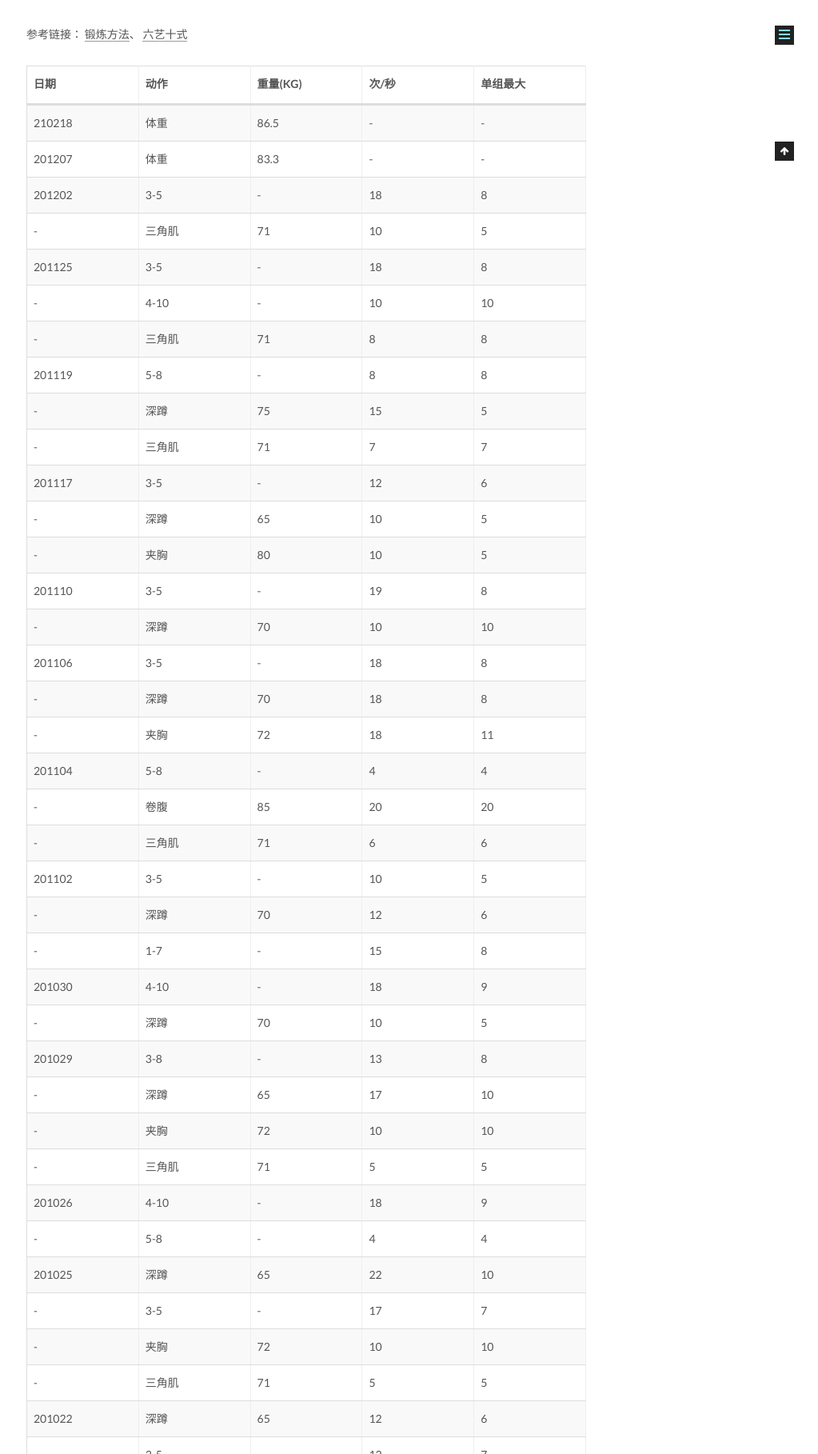
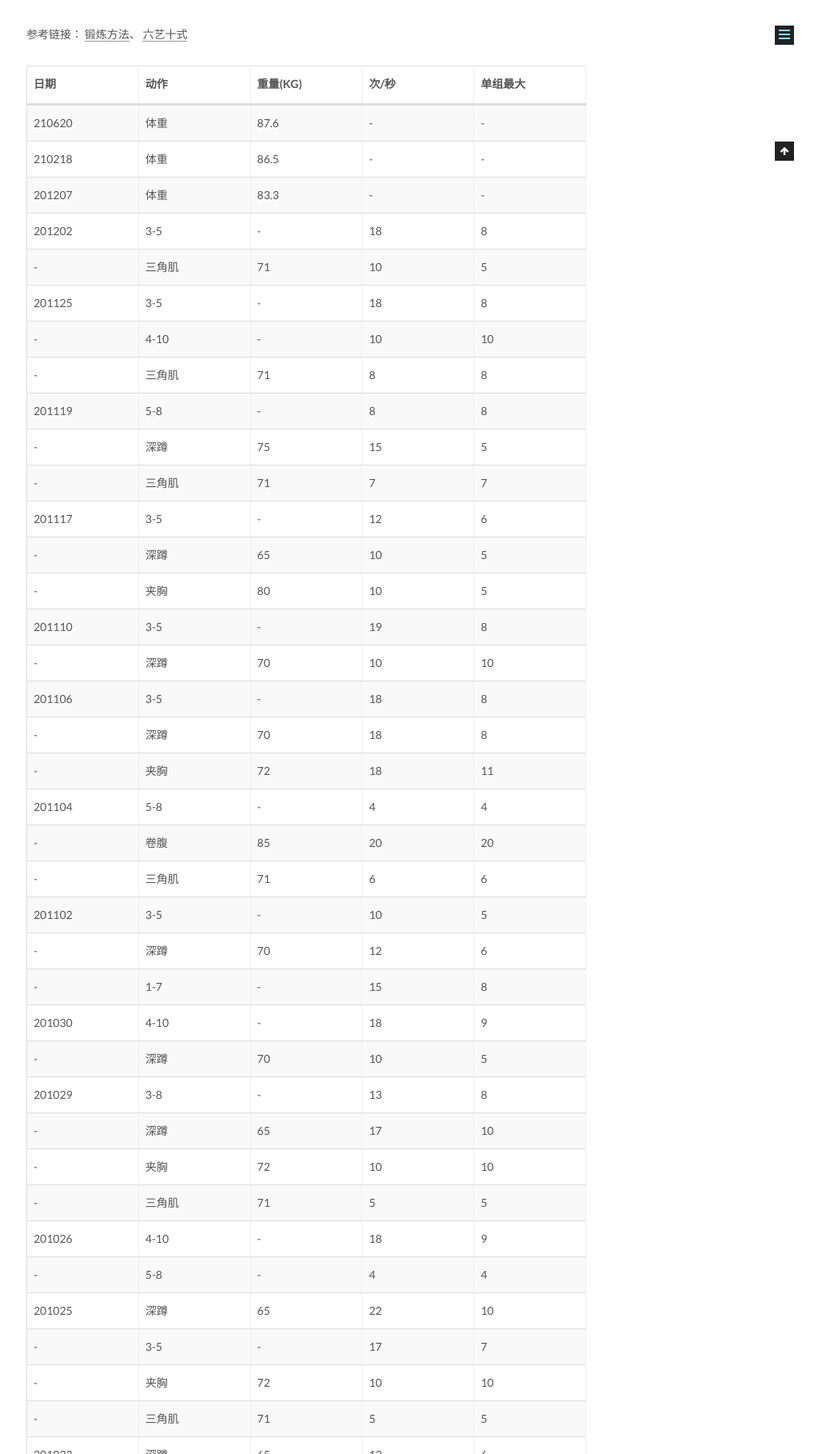
Before and after one commit to CodeHunter2006/CodeHunter2006.github.io, a Jekyll site: the page built from _posts/2020-06-01-Fitness_Record.md, in a window 1280 px wide, cut to the strip 799-2617 px from the top of the page. Shown: the whole strip at 80% size, without its empty margins (257-1280 px from the left). Built offline with Jekyll 4.4.1, drawn with Linux system fonts in a browser that asks for light colours.

Commit message:
[chore]: add contents.

```diff
--- a/_posts/2020-06-01-Fitness_Record.md
+++ b/_posts/2020-06-01-Fitness_Record.md
@@ -14,6 +14,7 @@ tags: Healthy
 
 | 日期   | 动作     | 重量(KG) | 次/秒 | 单组最大 |
 | ------ | -------- | -------- | ----- | -------- |
+| 210620 | 体重     | 87.6     | -     | -        |
 | 210218 | 体重     | 86.5     | -     | -        |
 | 201207 | 体重     | 83.3     | -     | -        |
 | 201202 | 3-5      | -        | 18    | 8        |
```
